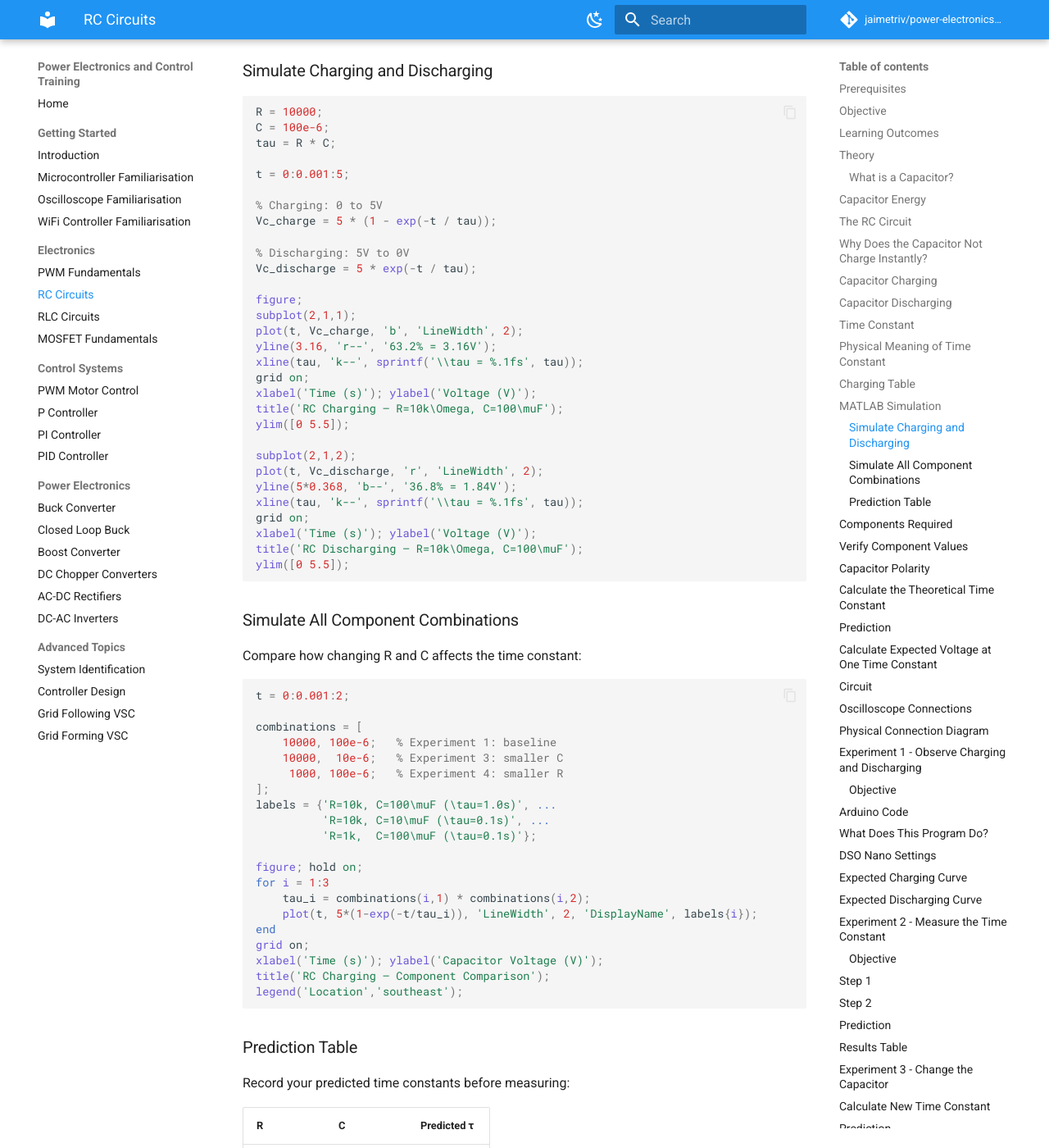
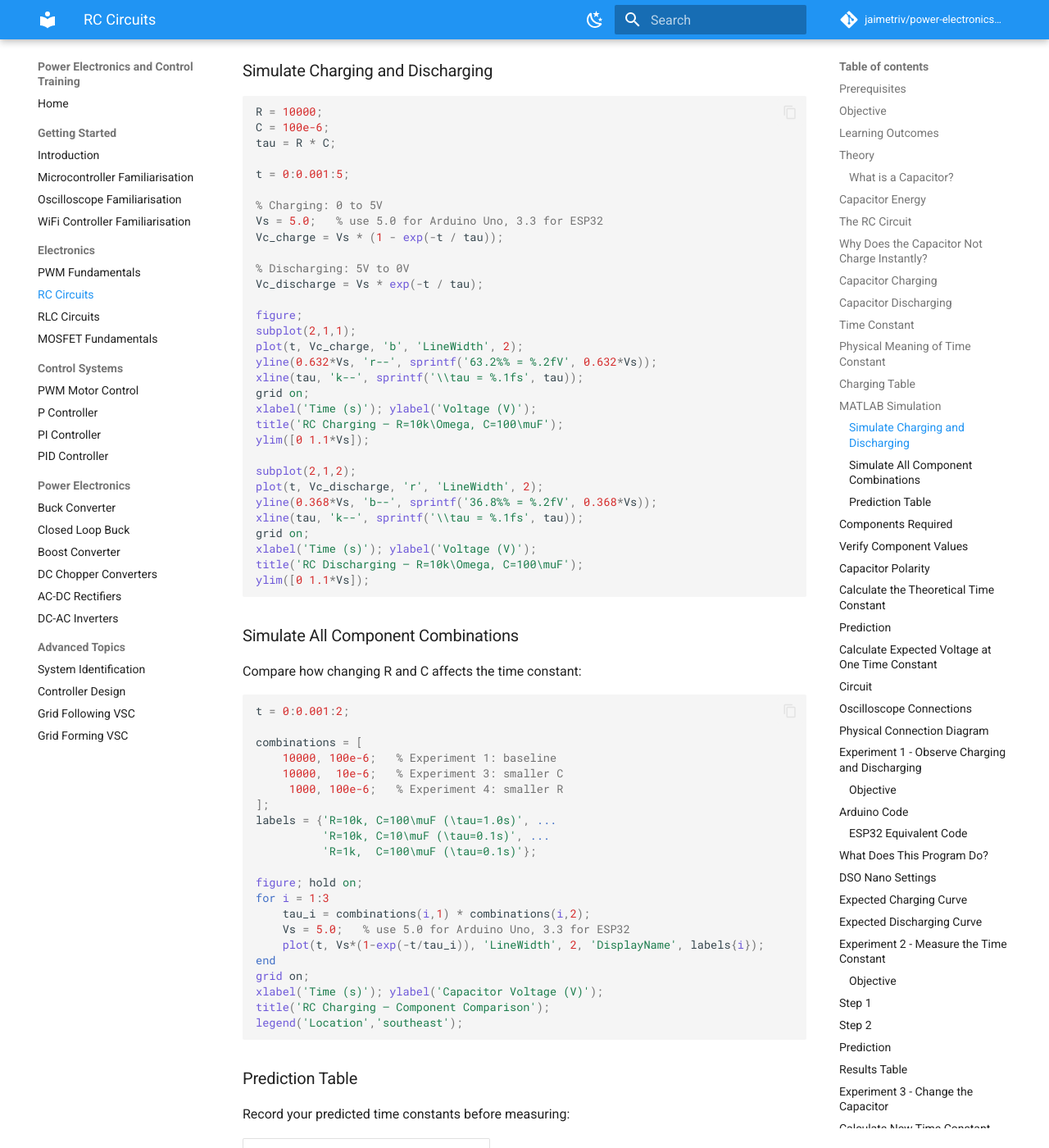
Before and after one commit to jaimetriv/power-electronics-and-control-training, an MkDocs documentation site: the page built from docs/02_RC_Circuits.md, in a window 1280 px wide and 1400 px high, scrolled down 5578 px. Shown: the whole window at 82% size. Built offline with MkDocs 1.6.1 and Material for MkDocs 9.7.7, drawn with Linux system fonts in a browser that asks for light colours; comment, search, counter and statistics services are not loaded; some of the changed text lies outside the part shown.

Commit message:
docs(02_rc_circuits): add esp32/owon path and Vs-based rc analysis

````diff
--- a/docs/02_RC_Circuits.md
+++ b/docs/02_RC_Circuits.md
@@ -248,29 +248,30 @@ tau = R * C;
 t = 0:0.001:5;
 
 % Charging: 0 to 5V
-Vc_charge = 5 * (1 - exp(-t / tau));
+Vs = 5.0;   % use 5.0 for Arduino Uno, 3.3 for ESP32
+Vc_charge = Vs * (1 - exp(-t / tau));
 
 % Discharging: 5V to 0V
-Vc_discharge = 5 * exp(-t / tau);
+Vc_discharge = Vs * exp(-t / tau);
 
 figure;
 subplot(2,1,1);
 plot(t, Vc_charge, 'b', 'LineWidth', 2);
-yline(3.16, 'r--', '63.2% = 3.16V');
+yline(0.632*Vs, 'r--', sprintf('63.2%% = %.2fV', 0.632*Vs));
 xline(tau, 'k--', sprintf('\\tau = %.1fs', tau));
 grid on;
 xlabel('Time (s)'); ylabel('Voltage (V)');
 title('RC Charging — R=10k\Omega, C=100\muF');
-ylim([0 5.5]);
+ylim([0 1.1*Vs]);
 
 subplot(2,1,2);
 plot(t, Vc_discharge, 'r', 'LineWidth', 2);
-yline(5*0.368, 'b--', '36.8% = 1.84V');
+yline(0.368*Vs, 'b--', sprintf('36.8%% = %.2fV', 0.368*Vs));
 xline(tau, 'k--', sprintf('\\tau = %.1fs', tau));
 grid on;
 xlabel('Time (s)'); ylabel('Voltage (V)');
 title('RC Discharging — R=10k\Omega, C=100\muF');
-ylim([0 5.5]);
+ylim([0 1.1*Vs]);
 ```
 
 ### Simulate All Component Combinations
@@ -292,7 +293,8 @@ labels = {'R=10k, C=100\muF (\tau=1.0s)', ...
 figure; hold on;
 for i = 1:3
     tau_i = combinations(i,1) * combinations(i,2);
-    plot(t, 5*(1-exp(-t/tau_i)), 'LineWidth', 2, 'DisplayName', labels{i});
+    Vs = 5.0;   % use 5.0 for Arduino Uno, 3.3 for ESP32
+    plot(t, Vs*(1-exp(-t/tau_i)), 'LineWidth', 2, 'DisplayName', labels{i});
 end
 grid on;
 xlabel('Time (s)'); ylabel('Capacitor Voltage (V)');
@@ -316,7 +318,7 @@ Record your predicted time constants before measuring:
 
 From the SparkFun Inventor Kit:
 
-- Arduino Uno
+- Arduino Uno or ESP32 DevKit V1
 - Breadboard
 - Jumper wires
 - 10 kΩ resistor
@@ -427,8 +430,13 @@ $$
 of:
 
 $$
-5V
+V_S
 $$
+
+Examples:
+
+- Arduino Uno ($V_S=5.0V$): $V_C(\tau) \approx 3.16V$
+- ESP32 ($V_S=3.3V$): $V_C(\tau) \approx 2.09V$
 
 ---
 
@@ -437,13 +445,13 @@ $$
 Calculate:
 
 $$
-0.632 \times 5
+0.632 \times V_S
 $$
 
 Result:
 
 $$
-V_C = 3.16V
+V_C(\tau) = 0.632V_S
 $$
 
 Prediction:
@@ -457,7 +465,7 @@ $$
 the capacitor voltage should be approximately:
 
 $$
-3.16V
+0.632V_S
 $$
 
 ---
@@ -476,6 +484,8 @@ C --> D[100uF Capacitor]
 
 D --> E[GND]
 ```
+
+ESP32 equivalent pin option: use GPIO18 instead of Arduino Pin 9.
 
 ---
 
@@ -498,7 +508,7 @@ GND
 ## Physical Connection Diagram
 
 ```text
-Arduino Pin 9
+Controller PWM pin (Arduino Pin 9 or ESP32 GPIO18)
       |
      10kΩ
       |
@@ -539,6 +549,26 @@ void loop()
 }
 ```
 
+### ESP32 Equivalent Code
+
+```cpp
+void setup()
+{
+    pinMode(18, OUTPUT);
+}
+
+void loop()
+{
+    digitalWrite(18, HIGH);
+
+    delay(3000);
+
+    digitalWrite(18, LOW);
+
+    delay(3000);
+}
+```
+
 ---
 
 ## What Does This Program Do?
@@ -572,6 +602,8 @@ continuously.
 ---
 
 ## DSO Nano Settings
+
+For OWON HDS272S users, use equivalent vertical/time scales and edge trigger settings.
 
 Vertical Scale:
 
@@ -646,7 +678,7 @@ Verify the theoretical time constant.
 Locate:
 
 $$
-V_C = 3.16V
+V_C = 0.632V_S
 $$
 
 on the charging curve.
@@ -827,25 +859,26 @@ Now overlay your measured time constant against the theoretical curve.
 
 ### Enter Your Measured Time Constant
 
-From Experiment 2, record the time at which Vc reached 3.16V:
+From Experiment 2, record the time at which Vc reached $0.632V_S$:
 
 ```matlab
 R = 10000;
 C = 100e-6;
+Vs = 5.0;                   % use measured supply voltage (5.0 for Arduino, 3.3 for ESP32)
 tau_theory = R * C;          % theoretical: 1.0s
 tau_measured = 1.0;          % replace with your measured value (s)
 
 t = 0:0.001:5;
 
-Vc_theory   = 5 * (1 - exp(-t / tau_theory));
-Vc_measured = 5 * (1 - exp(-t / tau_measured));
+Vc_theory   = Vs * (1 - exp(-t / tau_theory));
+Vc_measured = Vs * (1 - exp(-t / tau_measured));
 
 figure; hold on;
 plot(t, Vc_theory,   'b--', 'LineWidth', 2, 'DisplayName', ...
     sprintf('Theory  \\tau = %.3fs', tau_theory));
 plot(t, Vc_measured, 'r',   'LineWidth', 2, 'DisplayName', ...
     sprintf('Measured \\tau = %.3fs', tau_measured));
-yline(3.16, 'k:', '63.2% threshold');
+yline(0.632*Vs, 'k:', sprintf('63.2%% threshold = %.2fV', 0.632*Vs));
 grid on;
 xlabel('Time (s)'); ylabel('Capacitor Voltage (V)');
 title('RC Charging — Theory vs Measurement');
@@ -982,7 +1015,7 @@ Check:
 
 - Probe location
 - Ground connection
-- Arduino code
+- Controller code (Arduino/ESP32)
 
 ---
 
@@ -1004,11 +1037,11 @@ Check:
 
 ✅ Probe ground connected to GND
 
-✅ Arduino powered
+✅ Controller powered (Arduino or ESP32)
 
 ✅ Sketch uploaded
 
-✅ DSO Nano set to approximately 500 ms/div
+✅ Scope set to approximately 500 ms/div (OWON or DSO Nano)
 
 ✅ Trigger enabled
 
````
Also changed, not shown: other parts of docs/02_RC_Circuits.md (+6 -5 lines).
